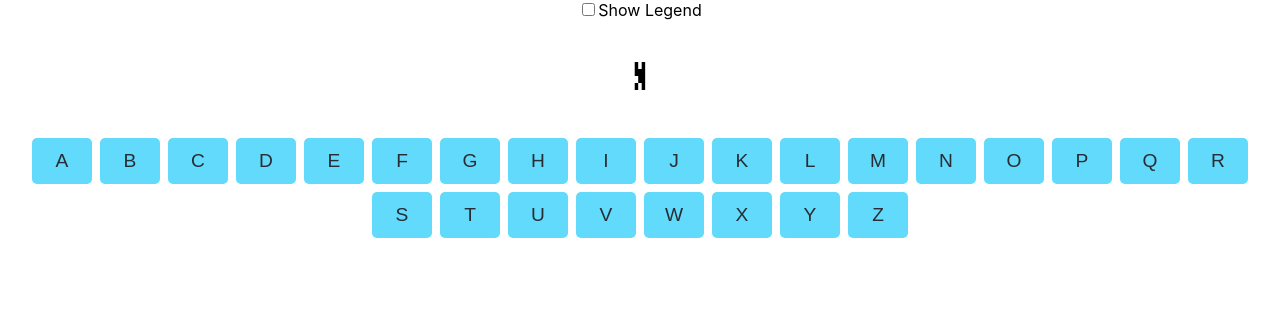
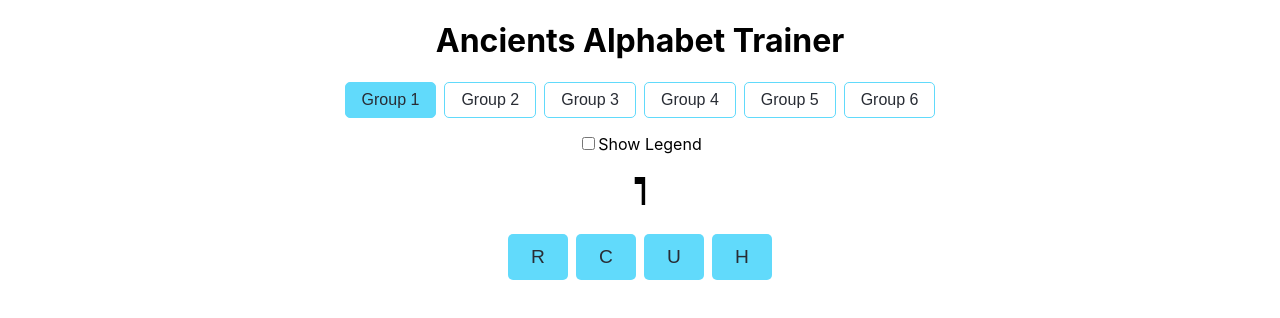
Before and after one commit to lewtondoteth/AncientTrainer, a React (Create React App) app: page / in a window 1280 px wide. Shown: the top 318 px of the page. Built offline with nearby package versions, Linux system fonts and the light colour scheme.

Commit message:
Changed so smaller subsections are provided

```diff
--- a/src/App.css
+++ b/src/App.css
@@ -3,6 +3,11 @@
 .ancients {
   font-family: 'Ancients', sans-serif;
   font-size: 2.5rem;
+}
+
+.normal {
+  font-family: sans-serif;
+  font-size: 1.5rem;
 }
 
 .App {
@@ -36,15 +41,43 @@
 }
 
 @keyframes App-logo-spin {
-  from {
-    transform: rotate(0deg);
-  }
-  to {
-    transform: rotate(360deg);
-  }
+  from { transform: rotate(0deg); }
+  to { transform: rotate(360deg); }
 }
 
-/* Legend styles for horizontal layout */
+/* Group Selector Styles */
+.group-selector {
+  margin: 1rem 0;
+  display: flex;
+  flex-wrap: wrap;
+  gap: 0.5rem;
+  justify-content: center;
+}
+
+.group-selector button {
+  padding: 0.5rem 1rem;
+  font-size: 1rem;
+  border: 1px solid #61dafb;
+  background: white;
+  color: #282c34;
+  cursor: pointer;
+  border-radius: 5px;
+}
+
+.group-selector button.active {
+  background: #61dafb;
+  color: #282c34;
+}
+
+/* Legend Toggle */
+.legend-toggle {
+  display: block;
+  margin: 1rem 0;
+  font-size: 1rem;
+  cursor: pointer;
+}
+
+/* Legend Styles (Horizontal Layout) */
 .legend {
   display: flex;
   flex-wrap: wrap;
@@ -59,9 +92,13 @@
   white-space: nowrap;
 }
 
+@media (max-width: 600px) {
+  .legend-item {
+    font-size: 1rem;
+  }
+}
 
-
-
+/* Options (Letter Buttons) */
 .options {
   display: flex;
   flex-wrap: wrap;
@@ -78,11 +115,23 @@
   background-color: #61dafb;
   color: #282c34;
   cursor: pointer;
-  flex: 1 1 60px;  /* allows buttons to grow/shrink */
+  flex: 1 1 60px;
   max-width: 60px;
+  transition: background-color 0.3s;
 }
 
-/* Mobile tweaks for smaller screens */
+/* Wrong selection highlight */
+.options button.wrong {
+  background-color: red;
+  color: white;
+}
+
+/* Correct selection highlight */
+.options button.correct {
+  background-color: green;
+  color: white;
+}
+
 @media (max-width: 600px) {
   .options button {
     padding: 0.5rem 0.75rem;
@@ -90,3 +139,11 @@
     max-width: 50px;
   }
 }
+p.symbol {
+  display: flex;
+  align-items: center;
+  justify-content: center;
+  width: 3rem;    /* Adjust as needed */
+  height: 3rem;   /* Adjust as needed */
+  margin: 0 auto; /* Remove extra vertical margins */
+}
--- a/src/App.js
+++ b/src/App.js
@@ -1,42 +1,103 @@
-import React, { useState } from 'react';
+import React, { useState, useMemo } from 'react';
 import './App.css';
 
-// Simple A-Z cipher mapping
-const cipher = {
-  A: 'A', B: 'B', C: 'C', D: 'D', E: 'E',
-  F: 'F', G: 'G', H: 'H', I: 'I', J: 'J',
-  K: 'K', L: 'L', M: 'M', N: 'N', O: 'O',
-  P: 'P', Q: 'Q', R: 'R', S: 'S', T: 'T',
-  U: 'U', V: 'V', W: 'W', X: 'X', Y: 'Y', Z: 'Z',
-};
+// Utility function to shuffle an array (Fisher-Yates)
+function shuffleArray(array) {
+  const arr = [...array];
+  for (let i = arr.length - 1; i > 0; i--) {
+    const j = Math.floor(Math.random() * (i + 1));
+    [arr[i], arr[j]] = [arr[j], arr[i]];
+  }
+  return arr;
+}
 
-const letters = Object.keys(cipher);
+// Generate random groups: first 5 groups of 4 letters, and 1 group of 6 letters.
+function generateRandomGroups() {
+  const alphabet = "ABCDEFGHIJKLMNOPQRSTUVWXYZ".split("");
+  const shuffled = shuffleArray(alphabet);
+  const groups = [];
+  // Five groups of 4 letters each:
+  for (let i = 0; i < 5; i++) {
+    groups.push({
+      label: `Group ${i + 1}`,
+      letters: shuffled.slice(i * 4, i * 4 + 4)
+    });
+  }
+  // One group of 6 letters:
+  groups.push({
+    label: `Group 6`,
+    letters: shuffled.slice(20, 26)
+  });
+  return groups;
+}
 
 function App() {
+  // Memoize the groups so they're created once per session.
+  const randomGroups = useMemo(() => generateRandomGroups(), []);
+  const [selectedGroupIndex, setSelectedGroupIndex] = useState(0);
+  const selectedGroup = randomGroups[selectedGroupIndex].letters;
+
+  // Helper: pick a random letter from the current group.
+  const getRandomLetter = (group) => group[Math.floor(Math.random() * group.length)];
+
+  const [currentLetter, setCurrentLetter] = useState(getRandomLetter(selectedGroup));
+  // Option order remains stable on a wrong guess; it resets on a correct answer.
+  const [optionOrder, setOptionOrder] = useState([...selectedGroup]);
+  const [feedback, setFeedback] = useState('');
+  // Stores the letter that was selected (for highlighting)
+  const [selectedOption, setSelectedOption] = useState(null);
+  // Flag to indicate if the current guess is correct (for flash effect)
+  const [isCorrect, setIsCorrect] = useState(false);
   const [showLegend, setShowLegend] = useState(false);
-  const [currentLetter, setCurrentLetter] = useState(
-    letters[Math.floor(Math.random() * letters.length)]
-  );
-  const [feedback, setFeedback] = useState('');
 
-   const handleGuess = (guess) => {
-    // If the current letter is U or F, accept either U or F as correct.
-    if ((currentLetter === 'U' || currentLetter === 'F') && (guess === 'U' || guess === 'F')) {
+  const handleGuess = (guess) => {
+    if (guess === currentLetter) {
       setFeedback('✅ Correct!');
-      setCurrentLetter(letters[Math.floor(Math.random() * letters.length)]);
-    } else if (guess === currentLetter) {
-      setFeedback('✅ Correct!');
-      setCurrentLetter(letters[Math.floor(Math.random() * letters.length)]);
+      setSelectedOption(guess);
+      setIsCorrect(true);
+      // Wait 1 second before resetting so the flash is visible
+      setTimeout(() => {
+        const newLetter = getRandomLetter(selectedGroup);
+        setCurrentLetter(newLetter);
+        setOptionOrder(shuffleArray(selectedGroup));
+        setFeedback('');
+        setSelectedOption(null);
+        setIsCorrect(false);
+      }, 500);
     } else {
       setFeedback('❌ Try again!');
+      setSelectedOption(guess);
     }
   };
 
+  const handleGroupChange = (groupIndex) => {
+    setSelectedGroupIndex(groupIndex);
+    const newGroup = randomGroups[groupIndex].letters;
+    setCurrentLetter(getRandomLetter(newGroup));
+    setOptionOrder(shuffleArray(newGroup));
+    setFeedback('');
+    setSelectedOption(null);
+    setIsCorrect(false);
+  };
 
   return (
     <div className="App">
+      <h1>Ancients Alphabet Trainer</h1>
 
+      {/* Group Selector */}
+      <div className="group-selector">
+        {randomGroups.map((group, index) => (
+          <button
+            key={group.label}
+            onClick={() => handleGroupChange(index)}
+            className={index === selectedGroupIndex ? 'active' : ''}
+          >
+            {group.label}
+          </button>
+        ))}
+      </div>
 
+      {/* Legend Toggle */}
       <label className="legend-toggle">
         <input
           type="checkbox"
@@ -46,24 +107,34 @@ function App() {
         Show Legend
       </label>
 
+      {/* Legend displayed above the symbol if toggled */}
       {showLegend && (
         <div className="legend">
-          {letters.map((l) => (
+          {selectedGroup.map((l) => (
             <div key={l} className="legend-item">
-              <span className="ancients">{cipher[l]}</span> = {l}
+              <span className="ancients">{l}</span> = {l}
             </div>
           ))}
         </div>
       )}
 
-      {/* Test line for verifying the Ancients font */}
-
-
+      {/* Challenge Section */}
       <div className="challenge">
-        <p className="ancients symbol">{cipher[currentLetter]}</p>
+        {/* When correct, display in normal font; otherwise in the Ancients font */}
+        <p className={`symbol ${isCorrect ? 'normal' : 'ancients'}`}>
+          {currentLetter}
+        </p>
         <div className="options">
-          {letters.map((l) => (
-            <button key={l} onClick={() => handleGuess(l)}>
+          {optionOrder.map((l) => (
+            <button
+              key={l}
+              onClick={() => handleGuess(l)}
+              className={
+                selectedOption === l
+                  ? (isCorrect ? 'correct' : 'wrong')
+                  : ''
+              }
+            >
               {l}
             </button>
           ))}
```
